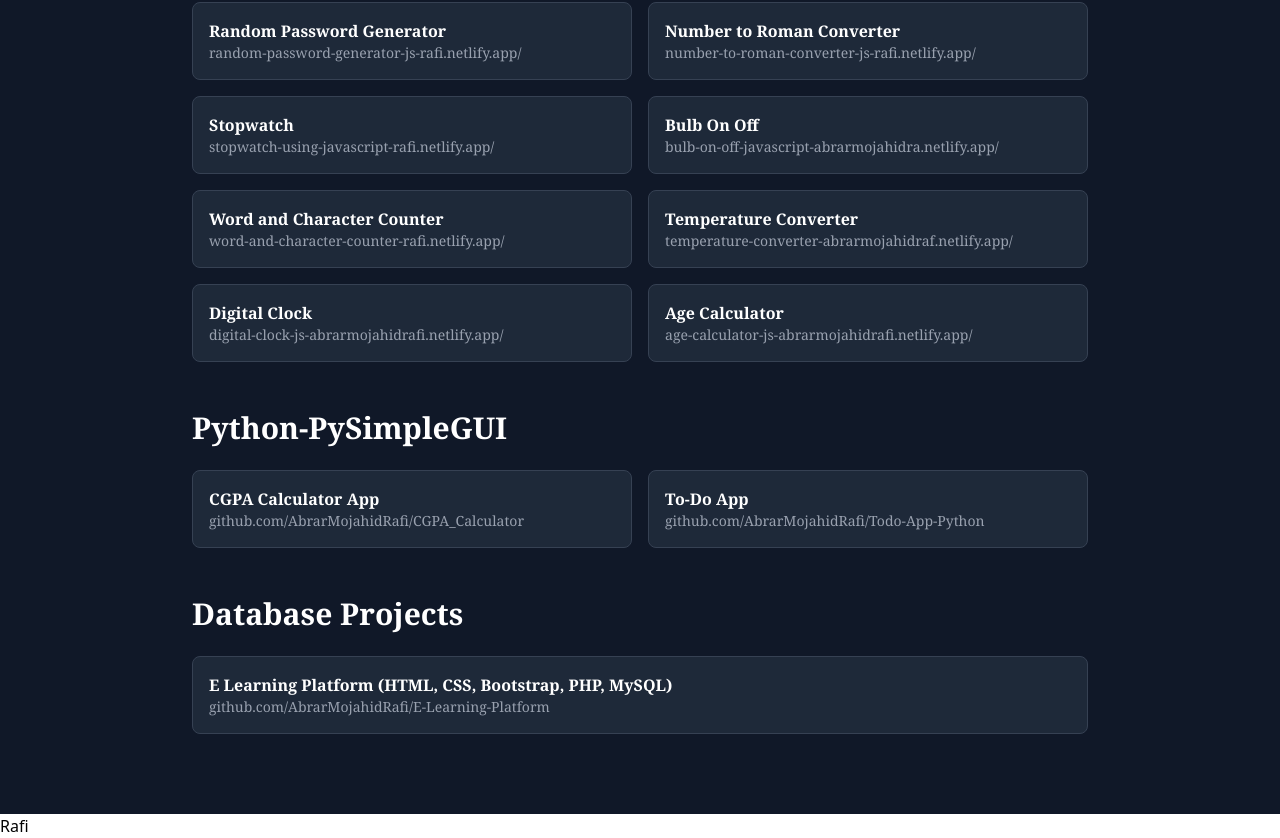
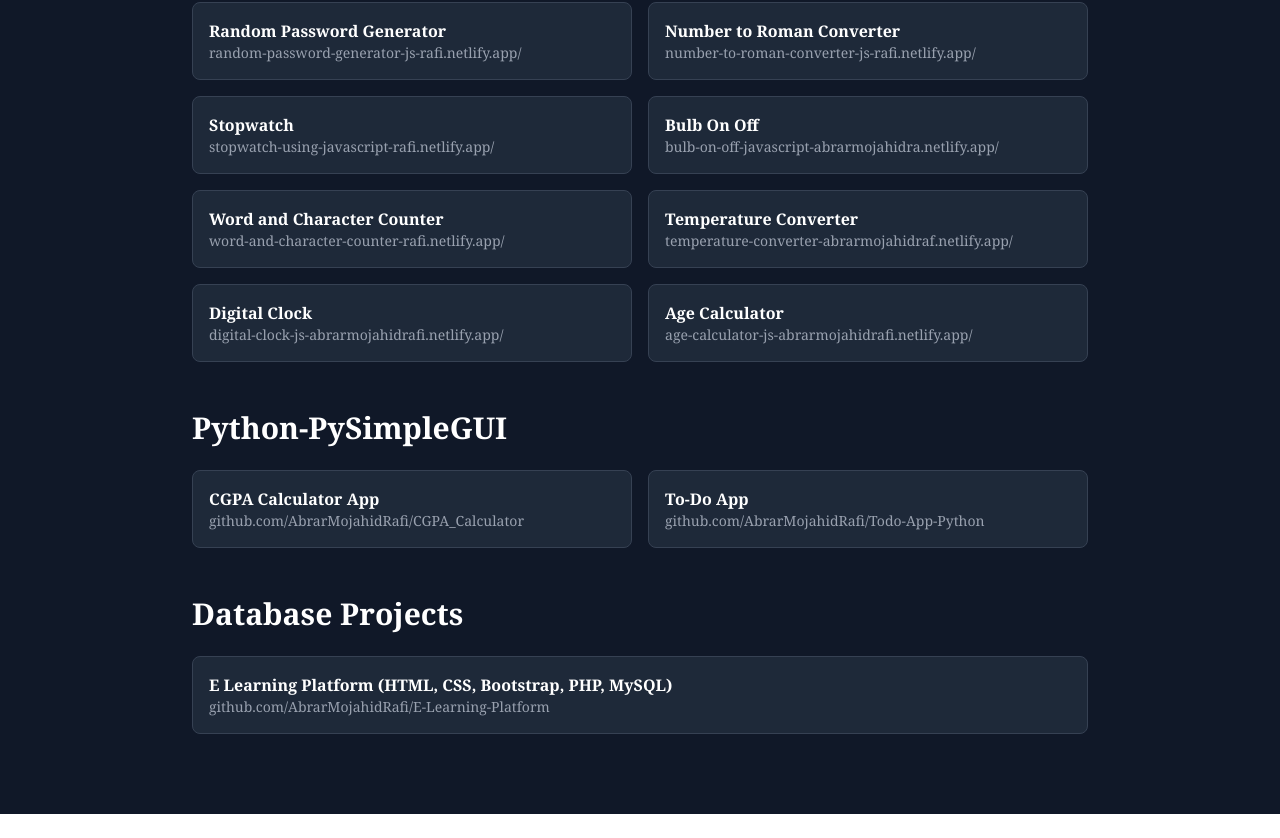
Before and after one commit to AbrarMojahidRafi/my-portfolio-website, a React (Vite) app: page / in a window 1280 px wide. Shown: the part 2066-2904 px from the top of the page. After the commit the page ends 2880 px from the top, so only its background shows below. Built offline with nearby package versions, Linux system fonts and the light colour scheme.

Commit message:
getintouch file created

```diff
--- a/src/App.jsx
+++ b/src/App.jsx
@@ -4,6 +4,7 @@ import Intro from './components/intro';
 import About from './components/about';
 import Work from './components/work';
 import React from 'react';
+import GetInTouch from './components/getintouch';
 
 function App() {
 
@@ -13,7 +14,7 @@ function App() {
       <Intro/>
       <About/>
       <Work/>
-      <div>Rafi</div>
+      <GetInTouch/>
     </>
   )
 }
--- /dev/null
+++ b/src/components/getintouch.jsx
@@ -0,0 +1,11 @@
+import React from 'react'
+
+const getintouch = () => {
+  return (
+    <>
+
+    </>
+  )
+}
+
+export default getintouch
```
